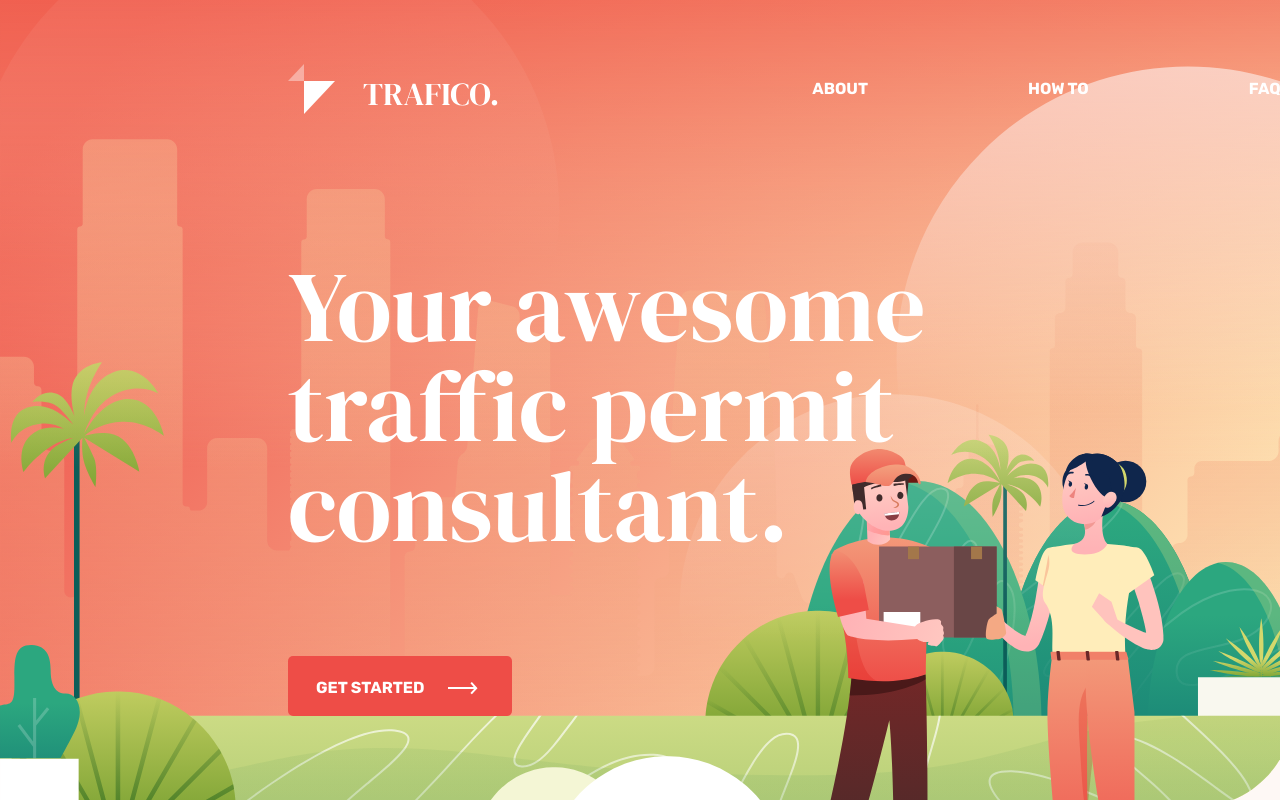
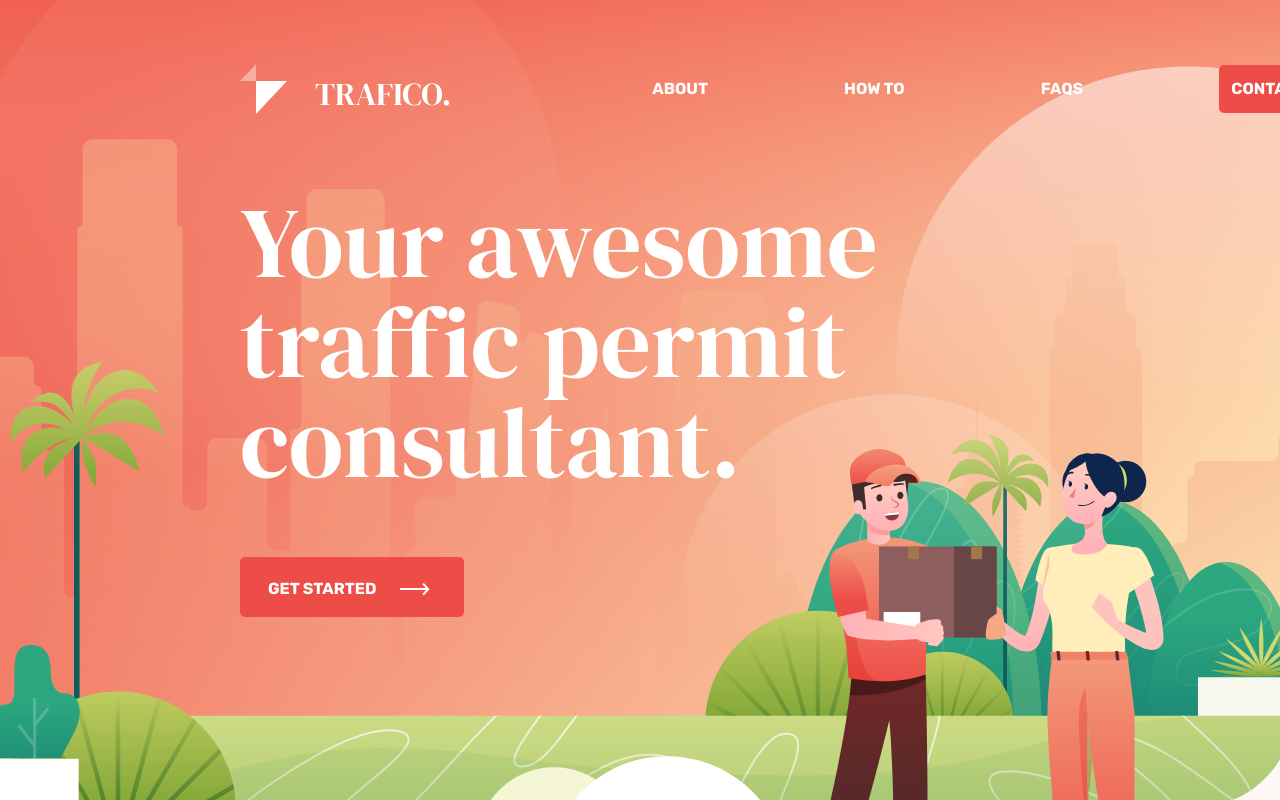
Before and after one commit to stefaniarotaru/trafico-challenge, a React (Create React App) app: page / in a window 1280 px wide. Shown: the top 800 px of the page. Built offline with nearby package versions, Linux system fonts and the light colour scheme; no server answers.

Commit message:
update navbar position

```diff
--- a/src/components/Navbar.js
+++ b/src/components/Navbar.js
@@ -31,7 +31,7 @@ const Navbar = ({ toggle }) => {
                 md:ml-[6rem]
                 lg:ml-[12rem]
                 xl:w-[13.25rem]
-                xl:ml-[18rem]'/>
+                xl:ml-[15rem]'/>
             </div>
 
             <div className="mr-[16rem] cursor-pointer md:hidden"
@@ -65,8 +65,8 @@ const Navbar = ({ toggle }) => {
                 lg:gap-x-[5rem]
                 lg:left-[5rem]
 
-                xl:gap-x-[10rem]
-                xl:left-[13.5rem]
+                xl:gap-x-[8.5rem]
+                xl:-left-[1rem]
 
                 '>
                 <a href='#about' className='pt-3 hover:text-[#FF4D47]'>ABOUT</a>
--- a/src/pages/Top.js
+++ b/src/pages/Top.js
@@ -43,8 +43,8 @@ const Top = () => {
                 lg:text-[5rem]
                 lg:w-[40rem]
 
-                xl:left-[18rem]
-                xl:top-[16rem]
+                xl:left-[15rem]
+                xl:top-[12rem]
                 xl:text-[6.25rem]'>
                     Your awesome traffic permit consultant.
                 </div>
@@ -60,8 +60,8 @@ const Top = () => {
                 lg:top-[32rem]
                 lg:left-[12rem]
 
-                xl:top-[41rem]
-                xl:left-[18rem]'>
+                xl:top-[34.8rem]
+                xl:left-[15rem]'>
                 <Button />
             </div>
 
```
